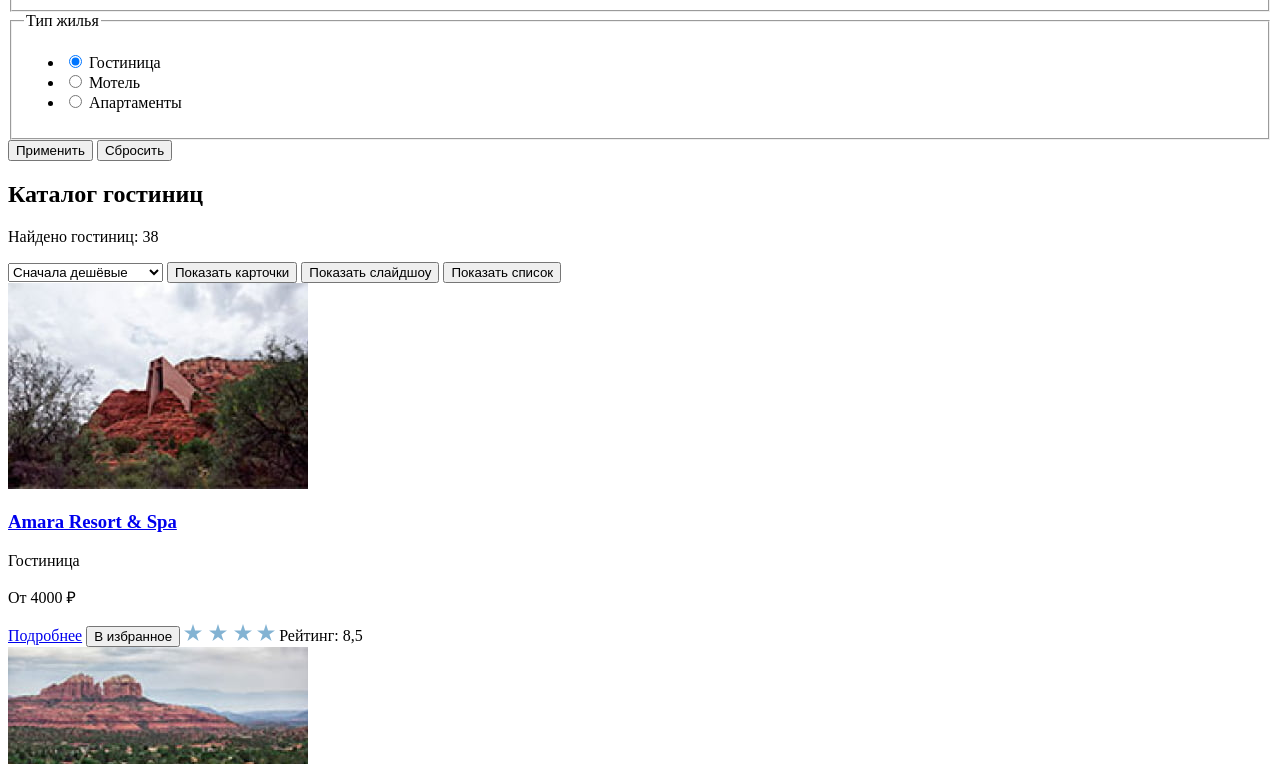
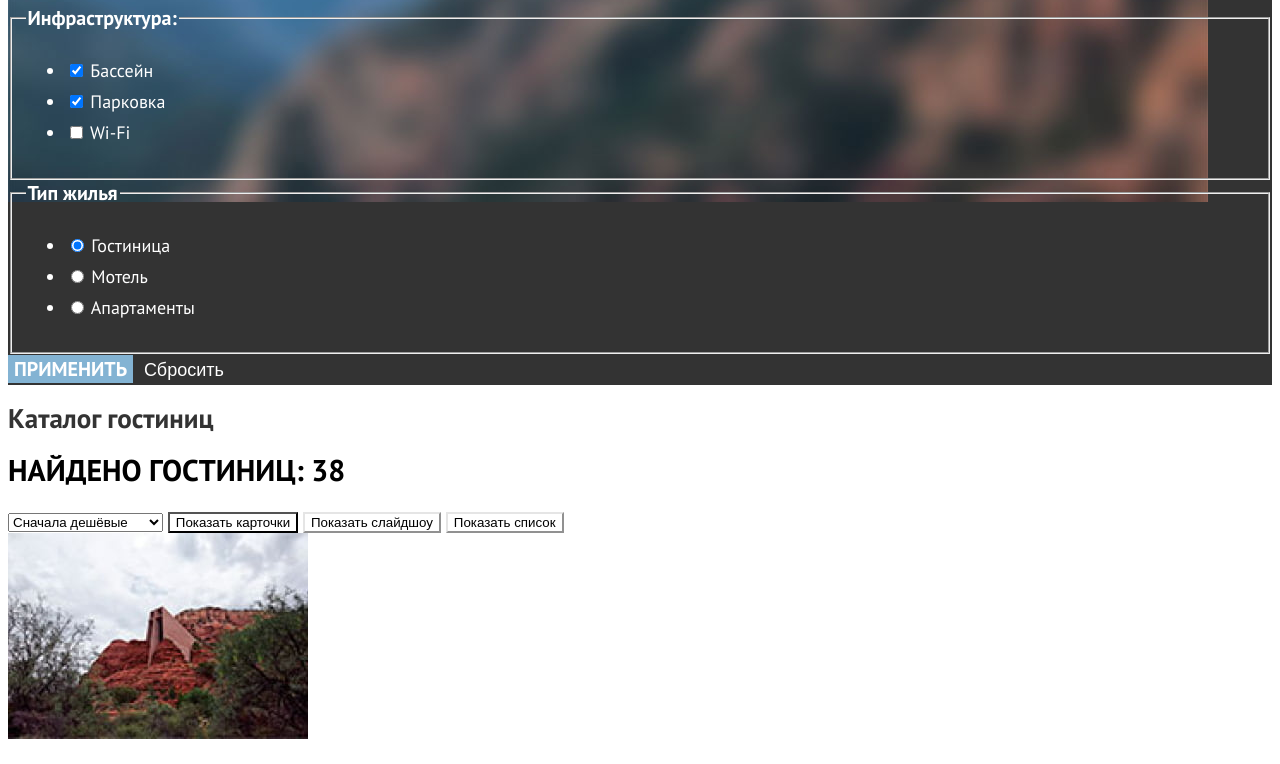
Before and after one commit to htmlacademy-htmlcss/1995309-sedona-33, a plain HTML site: page catalog.html in a window 1280 px wide. Shown: the part 520-1284 px from the top of the page. Drawn offline with Linux system fonts and the light colour scheme; files whose address does not match are found by name.

Commit message:
Добавляет стили в каталог
Здесь я уже размеры фонов не вымеряла, потому что так пока проще - иначе фильтр гостиницы выезжает и получается белое на белом.

```diff
--- a/catalog.html
+++ b/catalog.html
@@ -3,6 +3,7 @@
   <head>
     <meta charset="utf-8">
     <title>Каталог</title>
+    <link rel="stylesheet" href="styles/styles.css">
   </head>
 
   <body>
@@ -153,13 +154,13 @@
 
           <!-- Отображение гостиниц каталога -->
 
-          <button class="card-view card-view-active" type="button">
+          <button class="button-view card-view" type="button">
             <span class="visually-hidden">Показать карточки</span>
           </button>
-          <button class="slideshow-view" type="button">
+          <button class="button-view slideshow-view" type="button">
             <span class="visually-hidden">Показать слайдшоу</span>
           </button>
-          <button class="list-view" type="button">
+          <button class="button-view list-view" type="button">
             <span class="visually-hidden">Показать список</span>
           </button>
 
@@ -173,7 +174,7 @@
             <p class="hotel-card-text">Гостиница</p>
             <p class="hotel-card-text">От 4000 ₽</p>
             <a class="button button-detail" href="#">Подробнее</a>
-            <button class="button batton-favourites" type="button">В избранное</button>
+            <button class="button button-favourites" type="button">В избранное</button>
             <img class="star-category" src="images/catalog/rating/stars-4.svg" width="91" height="17" alt="4 звезды">
             <span class="rating-text">Рейтинг: 8,5</span>
           </div>
@@ -188,7 +189,7 @@
             <p class="hotel-card-text">Гостиница</p>
             <p class="hotel-card-text">От 3000 ₽</p>
             <a class="button button-detail" href="#">Подробнее</a>
-            <button class="button batton-favourites" type="button">В избранное</button>
+            <button class="button button-favourites" type="button">В избранное</button>
             <img class="star-category" src="images/catalog/rating/stars-3.svg" width="68" height="17" alt="3 звезды">
             <span class="rating-text">Рейтинг: 8,9</span>
           </div>
@@ -203,7 +204,7 @@
             <p class="hotel-card-text">Гостиница</p>
             <p class="hotel-card-text">От 2000 ₽</p>
             <a class="button button-detail" href="#">Подробнее</a>
-            <button class="button batton-favourites-done" type="button">В избранном</button>
+            <button class="button button-favourites button-favourites-done" type="button">В избранном</button>
             <img class="star-category" src="images/catalog/rating/stars-2.svg" width="43" height="17" alt="2 звезды">
             <span class="rating-text">Рейтинг: 9,2</span>
           </div>
@@ -218,7 +219,7 @@
             <p class="hotel-card-text">Гостиница</p>
             <p class="hotel-card-text">От 3000 ₽</p>
             <a class="button button-detail" href="#">Подробнее</a>
-            <button class="button batton-favourites" type="button">В избранное</button>
+            <button class="button button-favourites" type="button">В избранное</button>
             <img class="star-category" src="images/catalog/rating/stars-2.svg" width="43" height="17" alt="2 звезды">
             <span class="rating-text">Рейтинг: 9,2</span>
           </div>
@@ -231,29 +232,29 @@
 
           <ul class="pagination-list">
             <li class="pagination-item">
-              <a class="pagination-link pagination-current">1</a>
+              <a class="button pagination-link pagination-current">1</a>
             </li>
 
             <li class="pagination-item">
-              <a class="pagination-link" href="#">2</a>
+              <a class="button pagination-link" href="#">2</a>
             </li>
 
             <li class="pagination-item">
-              <a class="pagination-link" href="#">3</a>
+              <a class="button pagination-link" href="#">3</a>
             </li>
 
             <li class="pagination-item">
-              <a class="pagination-link" href="#">4</a>
+              <a class="button pagination-link" href="#">4</a>
             </li>
 
             <li class="pagination-item">
-              <a class="pagination-link" href="#">...
+              <a class="button pagination-link" href="#">...
               <span class="visually-hidden">Страницы в середине ленты</span>
             </a>
             </li>
 
             <li class="pagination-item">
-              <a class="pagination-link" href="#">10</a>
+              <a class="button pagination-link" href="#">10</a>
             </li>
           </ul>
 
@@ -272,8 +273,8 @@
       <!-- Блок подписки -->
 
       <section class="page-footer-newsletter">
-        <h2 class="page-footer-title">Подпишитесь на рассылку</h2>
-        <p class="newsletter-text">Только полезная информация и никакого спама,
+        <h2 class="section-title">Подпишитесь на рассылку</h2>
+        <p class="newsletter-description section-text">Только полезная информация и никакого спама,
           честное бойскаутское!</p>
         <form class="newsletter-form" action="https://echo.htmlacademy.ru/" method="post">
           <input class="field"  placeholder="Ваш e-mail" type="email" name="newsletter-email" id="newsletter-email" required>
--- a/styles/styles.css
+++ b/styles/styles.css
@@ -31,16 +31,38 @@ body {
   text-align: center;
   color: #ffffff;
   background-color: #83B3D3;
+  border-style: none;
   text-decoration: none;
   text-transform: uppercase;
 }
 
-.button-search {
+.button-search,
+.button-detail {
   background-color: #756257;
 }
 
-.button-search-small {
+.button-search-small,
+.button-detail,
+.button-favourites {
   font-size: 16px;
+}
+
+.button-favourites-done {
+  background-color: #7DB54F;
+}
+
+.button-reset {
+  color: #ffffff;
+  background-color: transparent;
+  border-style: none;
+  font-size: 18px;
+  text-align: center;
+}
+
+.main-index,
+.main-inner {
+  color: inherit;
+  background-color: #ffffff;
 }
 
 .page-header {
@@ -55,11 +77,6 @@ body {
   color: inherit;
   text-align: center;
   text-decoration: none;
-}
-
-.main-index {
-  color: inherit;
-  background-color: #ffffff;
 }
 
 /* Фоновая картинка Welcome */
@@ -80,6 +97,41 @@ body {
   background-size: 100% auto;
   background-position: center bottom;
   background-repeat: no-repeat;
+}
+
+.inner-header {
+  color: #ffffff;
+  background-color: #333333;
+  background-image: url("../images/catalog-background.jpg");
+  background-repeat: no-repeat;
+  font-size: 18px;
+  line-height: 31px;
+}
+
+.inner-header-title {
+  font-size: 60px;
+}
+
+.breadcrumb-link {
+  color: #ffffff;
+  font-size: 16px;
+}
+
+.catalog-filter-title {
+  font-size: 20px;
+  line-height: 26px;
+  font-weight: 700;
+}
+
+.hotel-card-title {
+  color: #000000;
+  font-size: 24px;
+  line-height: 31px;
+  font-weight: 700;
+  }
+
+.hotel-card-link {
+  text-decoration: none;
 }
 
 .section-title {
@@ -130,11 +182,44 @@ body {
 
 .advantages-item-title,
 .advices-item-title {
-  color: black;
+  color: #000000;
 }
 
 .advantages-description {
   text-align: center;
+}
+
+.button-view {
+  background-color: #ffffff;
+  border-color: #e5e5e5;
+}
+
+.card-view {
+  border-color: #000000;
+}
+
+.hotels-found {
+  color: #000000;
+  font-size: 30px;
+  font-weight: 700;
+  text-transform: uppercase;
+}
+
+.hotel-card-text {
+  line-height: 23px;
+}
+
+.rating-text {
+  color: inherit;
+  background-color: #f2f2f2;
+  font-size: 16px;
+  line-height: 21px;
+  text-transform: uppercase;
+}
+
+.pagination-current {
+  color: #000000;
+  background-color: #f2f2f2;
 }
 
 .newsletter {
@@ -147,6 +232,10 @@ body {
   background-repeat: no-repeat;
 }
 
+.social-link {
+  background-color: #ffffff;
+}
+
 .footer-contacts-phone {
   color: #000000;
   font-size: 40px;
```
